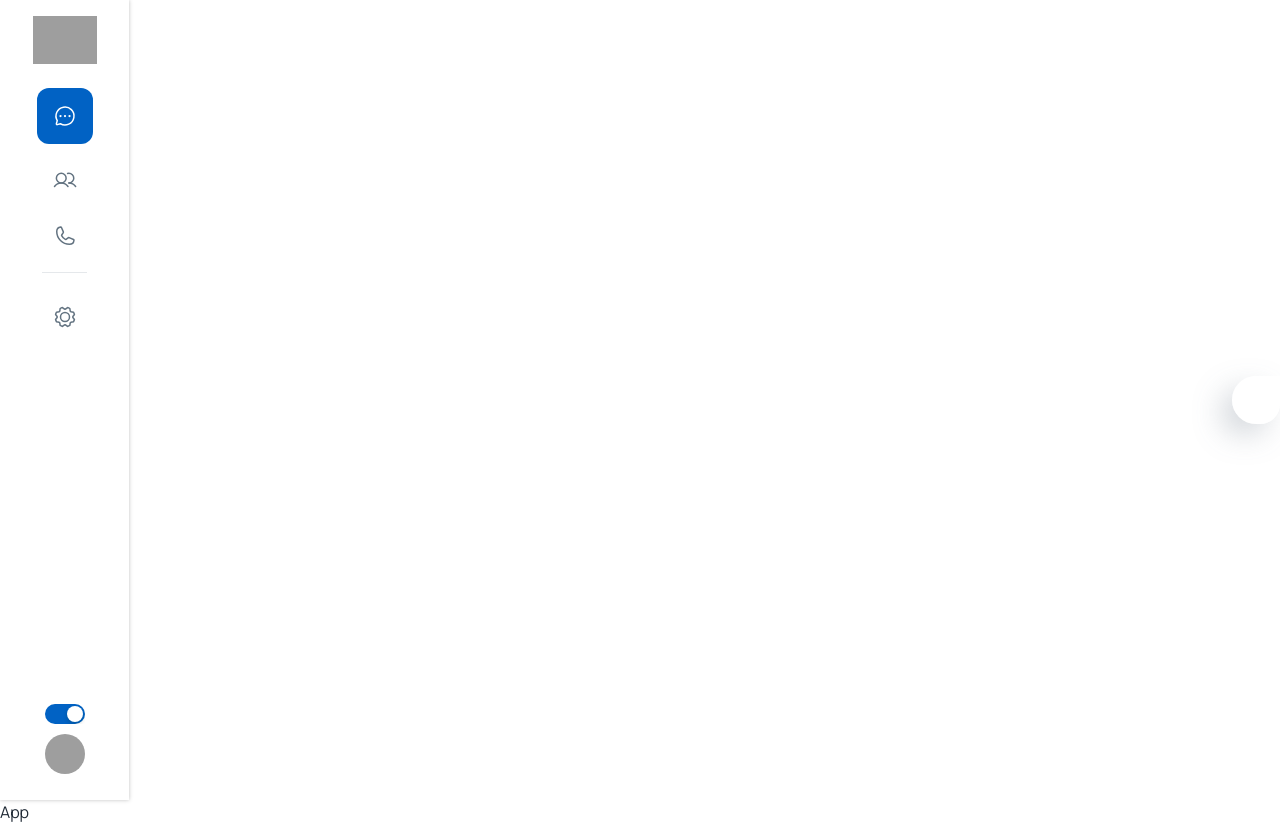
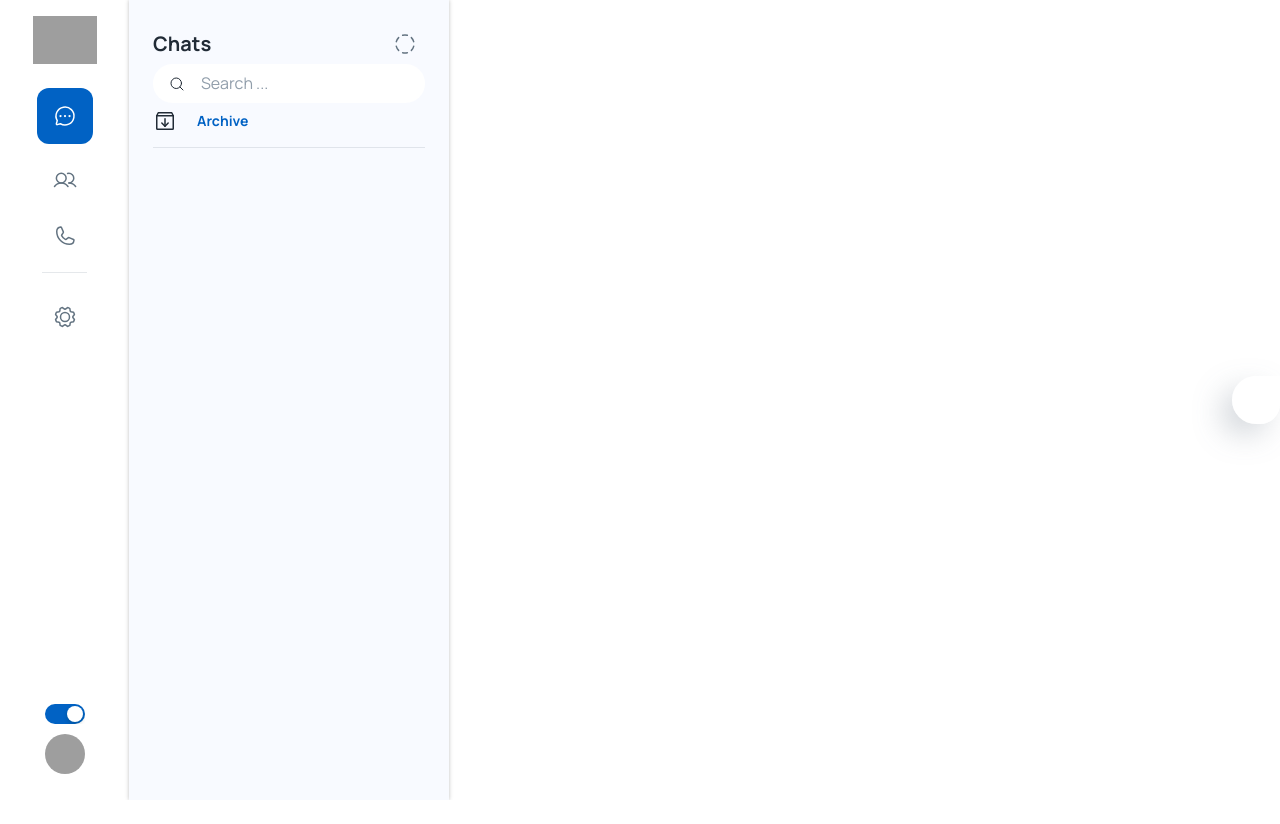
Before and after one commit to ElenaSolov/chat, a React (Create React App) app: page /app in a window 1280 px wide. After the commit the page ends 800 px from the top, so only its background shows below. Built offline with nearby package versions, Linux system fonts and the light colour scheme; grey boxes are pictures that could not be loaded; some icons are missing.

Commit message:
Feat: add GeneralApp with chats.js

```diff
--- a/src/components/Chat/Footer.js
+++ b/src/components/chat/Footer.js
@@ -178,7 +178,7 @@ const Footer = () => {
                 onEmojiSelect={console.log}
               />
             </Box>
-            {/* Chat Input */}
+            {/* chat Input */}
             <ChatInput openPicker={openPicker} setOpenPicker={setOpenPicker} />
           </Stack>
           <Box
--- /dev/null
+++ b/src/components/search/Search.js
@@ -0,0 +1,12 @@
+import { styled, alpha } from "@mui/material/styles";
+
+const Search = styled("div")(({ theme }) => ({
+    position: "relative",
+    borderRadius: 20,
+    backgroundColor: alpha(theme.palette.background.paper, 1),
+    marginRight: theme.spacing(2),
+    marginLeft: 0,
+    width: "100%",
+}));
+
+export default Search;
--- /dev/null
+++ b/src/components/search/SearchIconWrapper.js
@@ -0,0 +1,13 @@
+import { styled } from "@mui/material/styles";
+
+const SearchIconWrapper = styled("div")(({ theme }) => ({
+    padding: theme.spacing(0, 2),
+    height: "100%",
+    position: "absolute",
+    pointerEvents: "none",
+    display: "flex",
+    alignItems: "center",
+    justifyContent: "center",
+}));
+
+export default SearchIconWrapper;
--- /dev/null
+++ b/src/components/search/StyledInputBase.js
@@ -0,0 +1,15 @@
+import { InputBase } from "@mui/material";
+import {styled} from "@mui/material/styles";
+
+
+const StyledInputBase = styled(InputBase)(({ theme }) => ({
+    color: "inherit",
+    "& .MuiInputBase-input": {
+        padding: theme.spacing(1, 1, 1, 0),
+        // vertical padding + font size from searchIcon
+        paddingLeft: `calc(1em + ${theme.spacing(4)})`,
+        width: "100%",
+    },
+}));
+
+export default StyledInputBase;
--- a/src/layouts/dashboard/index.js
+++ b/src/layouts/dashboard/index.js
@@ -13,9 +13,10 @@ const DashboardLayout = () => {
   const theme = useTheme();
   const [selected, setSelected] = useState(0);
 
-  const {onToggleMode} = useSettings();
+  const { onToggleMode } = useSettings();
   return (
     <>
+      <Stack direction={"row"}>
         <Box
           p={2}
           sx={{
@@ -83,13 +84,19 @@ const DashboardLayout = () => {
                 <Gear />
               </IconButton>
             )}
-          <Stack sx={{height: '100%'}} direction={"column"} justifyContent={"flex-end"} alignItems={'center'}>
-            <AntSwitch  defaultChecked={true} onChange={onToggleMode} />
-            <Avatar sx={{margin:'10px 0'}} src={faker.image.avatar()} />
+            <Stack
+              sx={{ height: "100%" }}
+              direction={"column"}
+              justifyContent={"flex-end"}
+              alignItems={"center"}
+            >
+              <AntSwitch defaultChecked={true} onChange={onToggleMode} />
+              <Avatar sx={{ margin: "10px 0" }} src={faker.image.avatar()} />
             </Stack>
           </Stack>
         </Box>
         <Outlet />
+      </Stack>
     </>
   );
 };
--- a/src/pages/dashboard/GeneralApp.js
+++ b/src/pages/dashboard/GeneralApp.js
@@ -1,10 +1,10 @@
-import React from "react";
+import Chats from "./chats";
 
 const GeneralApp = () => {
 
   return (
     <>
-      App
+      <Chats />
     </>
   );
 };
--- /dev/null
+++ b/src/pages/dashboard/chats.js
@@ -0,0 +1,56 @@
+import {
+  Box,
+  IconButton,
+  Stack,
+  Typography,
+  Button,
+  Divider,
+} from "@mui/material";
+import { ArchiveBox, CircleDashed, MagnifyingGlass } from "phosphor-react";
+import Search from "../../components/search/Search";
+import SearchIconWrapper from "../../components/search/SearchIconWrapper";
+import StyledInputBase from "../../components/search/StyledInputBase";
+
+const Chats = () => {
+  return (
+    <Box
+      sx={{
+        position: "relative",
+        width: 320,
+        height: "100vh",
+        backgroundColor: "#F8FAFF",
+        boxShadow: "0px 0px 4px 0px rgba(0, 0, 0, 0.25)",
+      }}
+    >
+      <Stack p={3}>
+        <Stack
+          direction={"row"}
+          justifyContent={"space-between"}
+          alignItems={"center"}
+        >
+          <Typography variant={"h5"}>Chats</Typography>
+          <IconButton>
+            <CircleDashed />
+          </IconButton>
+        </Stack>
+        <Stack sx={{ width: "100%" }}>
+          <Search>
+            <SearchIconWrapper>
+              <MagnifyingGlass />
+            </SearchIconWrapper>
+            <StyledInputBase placeholder={"Search ..."} />
+          </Search>
+        </Stack>
+        <Stack spacing={1}>
+          <Stack direction={"row"} spacing={1.5} alignItems={"center"}>
+            <ArchiveBox size={24} />
+            <Button>Archive</Button>
+          </Stack>
+          <Divider />
+        </Stack>
+      </Stack>
+    </Box>
+  );
+};
+
+export default Chats;
```
Also changed, not shown: src/components/chat/Header.js (renamed from src/components/Chat/Header.js), src/components/chat/index.js (renamed from src/components/Chat/index.js). Lines whose indentation alone changed are shown as unchanged.
